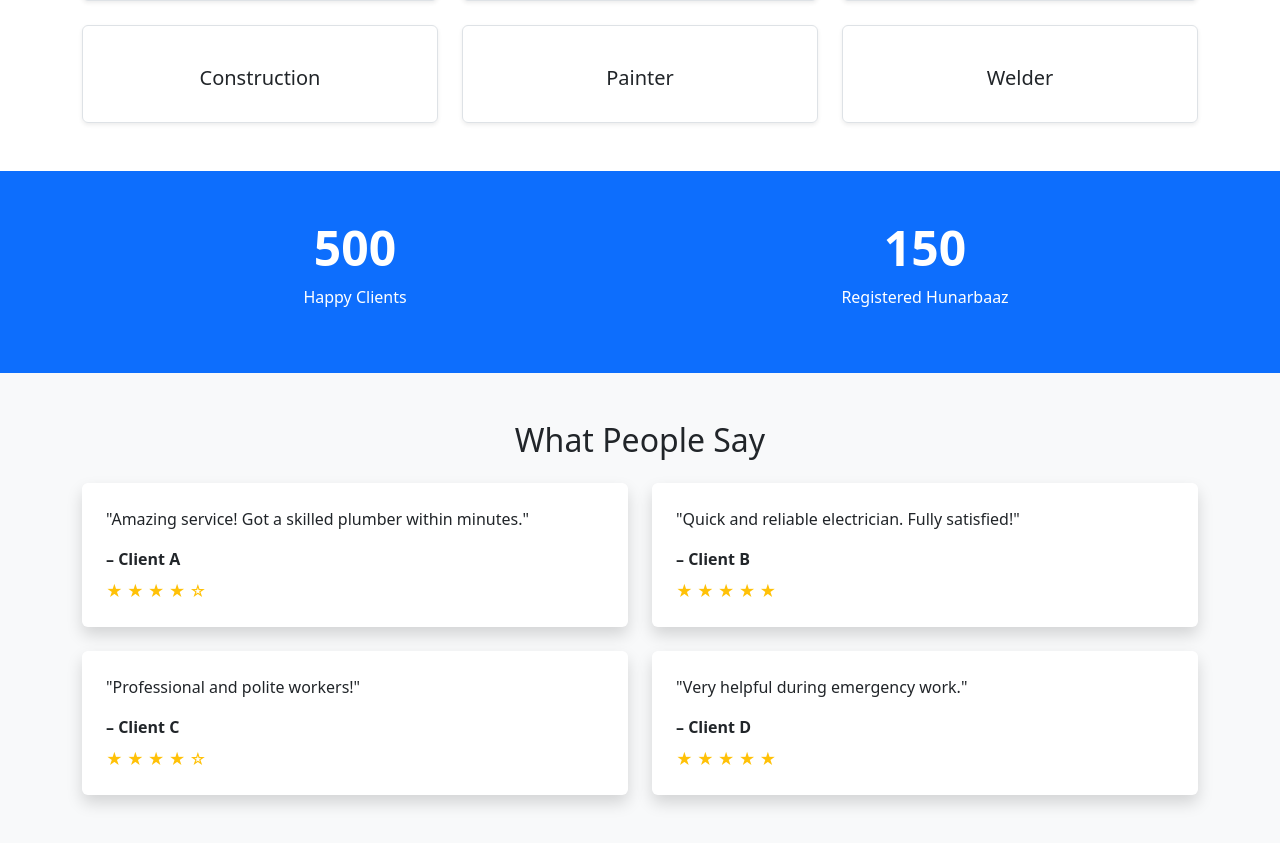
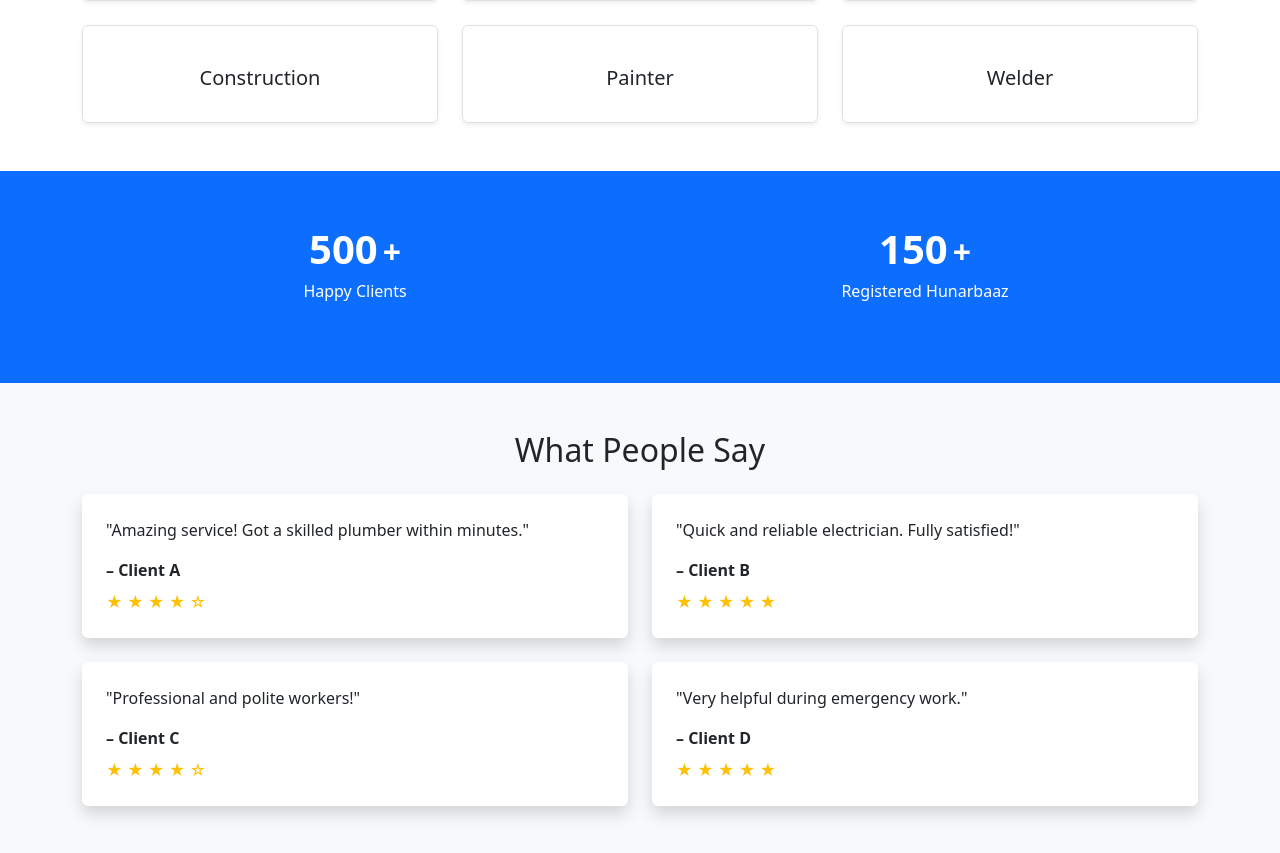
Before and after one commit to er-Rajbir/ROJGAR-SATHI, a Django app: page / in a window 1280 px wide. Shown: the part 1029-1882 px from the top of the page. Run offline with Django 5.2, Linux system fonts and the light colour scheme.

Commit message:
Mergeing Branch

```diff
--- a/ROJGAR_SATHI/hunarbaaz/static/hunarbaaz/css/style.css
+++ b/ROJGAR_SATHI/hunarbaaz/static/hunarbaaz/css/style.css
@@ -43,10 +43,10 @@
 }
 
 .aos-left {
-  animation: slideInLeft 1s forwards;
+  animation: slideInLeft 3s forwards;
 }
 .aos-right {
-  animation: slideInRight 1s forwards;
+  animation: slideInRight 3s forwards;
 }
 @keyframes slideInLeft {
   from { transform: translateX(-100px); opacity: 0; }
@@ -56,3 +56,21 @@
   from { transform: translateX(100px); opacity: 0; }
   to { transform: translateX(0); opacity: 1; }
 }
+
+.counter {
+  font-size: 2.5rem;
+  font-weight: bold;
+
+}
+
+.stat-block {
+  font-size: 2.5rem;
+  font-weight: bold;
+  gap: 5px; /* space between number and + */
+}
+
+.plus-sign {
+  font-size: 2rem;
+  line-height: 1;
+  vertical-align: top;
+}
--- a/ROJGAR_SATHI/templates/hunarbaaz/home.html
+++ b/ROJGAR_SATHI/templates/hunarbaaz/home.html
@@ -60,18 +60,30 @@
 <!-- ✅ Counters -->
 <section class="stats py-5 bg-primary text-white text-center">
   <div class="container">
-    <div class="row">
-      <div class="col-md-6">
-        <h1 class="counter" data-target="500">0</h1>
+    <div class="row justify-content-center">
+
+      <!-- Happy Clients -->
+      <div class="col-md-6 mb-3">
+        <div class="d-flex justify-content-center align-items-baseline stat-block">
+          <span class="counter" data-target="500">0</span>
+          <span class="plus-sign">+</span>
+        </div>
         <p>Happy Clients</p>
       </div>
-      <div class="col-md-6">
-        <h1 class="counter" data-target="150">0</h1>
+
+      <!-- Registered Hunarbaaz -->
+      <div class="col-md-6 mb-3">
+        <div class="d-flex justify-content-center align-items-baseline stat-block">
+          <span class="counter" data-target="150">0</span>
+          <span class="plus-sign">+</span>
+        </div>
         <p>Registered Hunarbaaz</p>
       </div>
+
     </div>
   </div>
 </section>
+
 
 <!-- ✅ Reviews -->
 <section class="reviews py-5 bg-light">
@@ -98,4 +110,40 @@
     </div>
   </div>
 </section>
+<script>
+  const counters = document.querySelectorAll('.counter');
+
+  counters.forEach(counter => {
+    const target = +counter.getAttribute('data-target');
+    const speed = 200; // lower = faster
+
+    const updateCount = () => {
+      const count = +counter.innerText;
+      const increment = Math.ceil(target / speed);
+
+      if (count < target) {
+        counter.innerText = count + increment;
+        setTimeout(updateCount, 10);
+      } else {
+        counter.innerText = target;
+      }
+    };
+
+    updateCount();
+  });
+</script>
+<script>
+  const animatedElements = document.querySelectorAll('.animate-on-scroll');
+
+  const animationObserver = new IntersectionObserver(entries => {
+    entries.forEach(entry => {
+      if (entry.isIntersecting) {
+        entry.target.classList.add('visible');
+        animationObserver.unobserve(entry.target);
+      }
+    });
+  }, { threshold: 0.5 });
+
+  animatedElements.forEach(el => animationObserver.observe(el));
+</script>
 {% endblock %}
```
Also changed, not shown: ROJGAR_SATHI/templates/hunarbaaz/base.html (+24 -9 lines).
